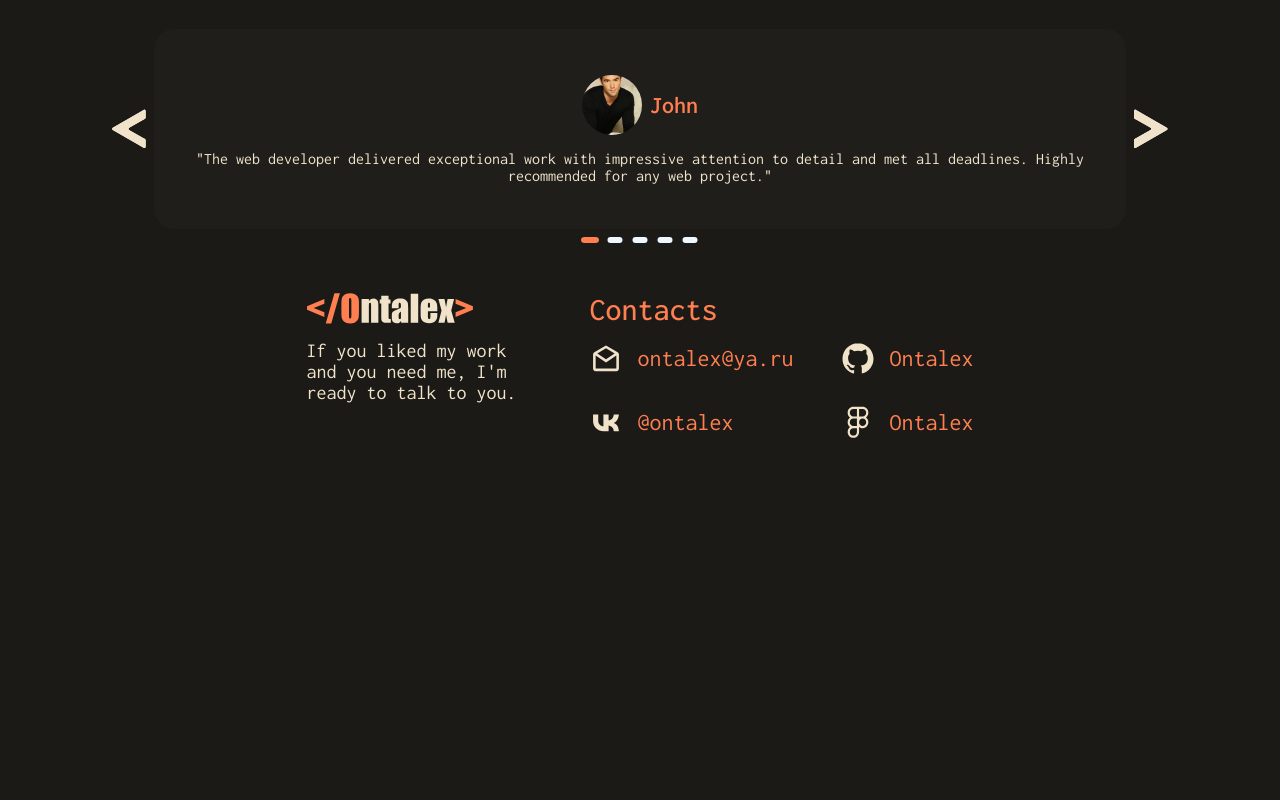
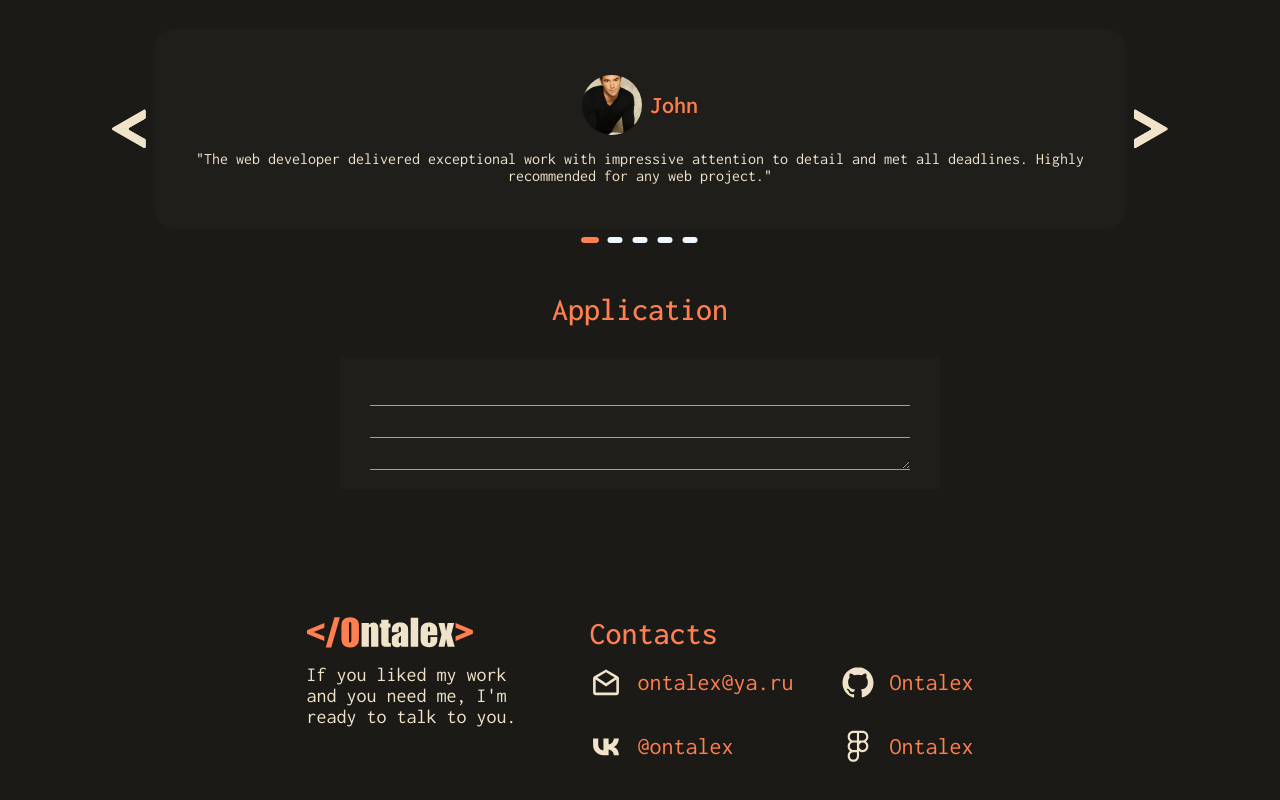
Before and after one commit to NowaLore/portfolio, a plain HTML site: page index.html in a window 1280 px wide. Shown: the part 1990-2790 px from the top of the page. Before the commit the page ends 2492 px from the top, so only its background shows below. Drawn offline with nearby package versions, Linux system fonts and the light colour scheme.

Commit message:
feat: added application structure

```diff
--- a/index.html
+++ b/index.html
@@ -419,6 +419,29 @@ My Works
                </div>
             </div>
          </section>
+         <section class="application">
+            <div class="container">
+               <div class="application__content">
+                  <h6 class="context-title">
+                     Application
+                  </h6>
+                  <form action="" class="form" id="form">
+                     <article class="form__item">
+                        <input class="form__input" type="text">
+                        <!-- <span class="form__placeholder">Name</span> -->
+                     </article>
+                     <article class="form__item">
+                        <input class="form__input" type="text">
+                        <!-- <span class="form__placeholder">Email</span> -->
+                     </article>
+                     <article class="form__item">
+                        <textarea name="" id="" class="form__input"></textarea>
+                        <!-- <span class="form__placeholder">Email</span> -->
+                     </article>
+                  </form>
+               </div>
+            </div>
+         </section>
       </main>
       <footer class="footer" id="contacts">
          <div class="container">
--- a/scss/main.scss
+++ b/scss/main.scss
@@ -15,3 +15,4 @@
 @import './sections/my-skills';
 @import './sections/my-works';
 @import './sections/reviews';
+@import './sections/application'
--- /dev/null
+++ b/scss/sections/_application.scss
@@ -0,0 +1,22 @@
+.application {
+}
+.application__content {
+    padding: 64px 0;
+}
+.form {
+    background-color: $backgroundCards;
+    max-width: 600px;
+    margin: 0 auto;
+    padding: 16px 0;
+}
+.form__item {
+    width: 90%;
+    margin: 0 auto;
+}
+.form__input {
+    border-bottom: 1px solid $contextTitle;
+    width: 100%;
+    height: 32px;
+}
+.form__placeholder {
+}
```
Also changed, not shown: css/main.css, 1 other file.
